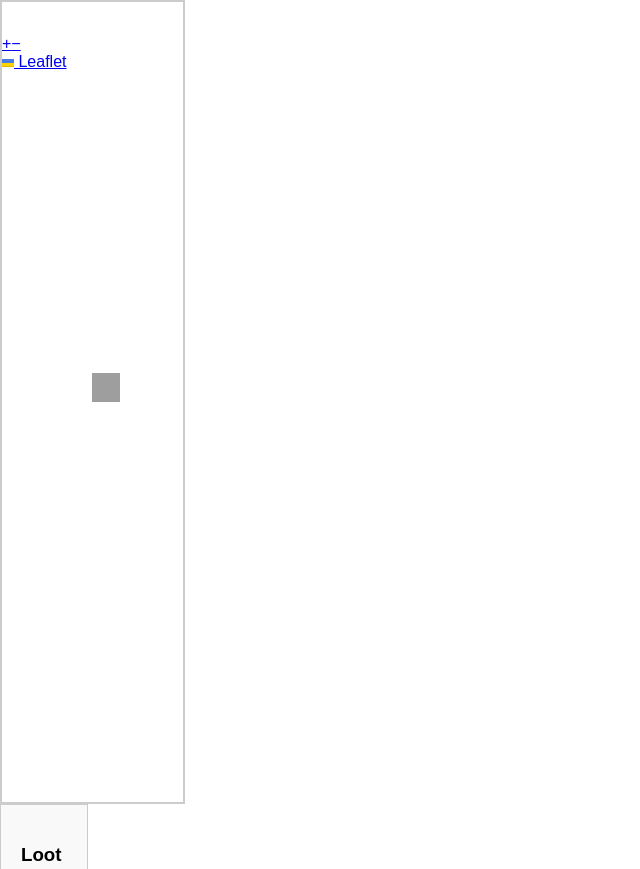
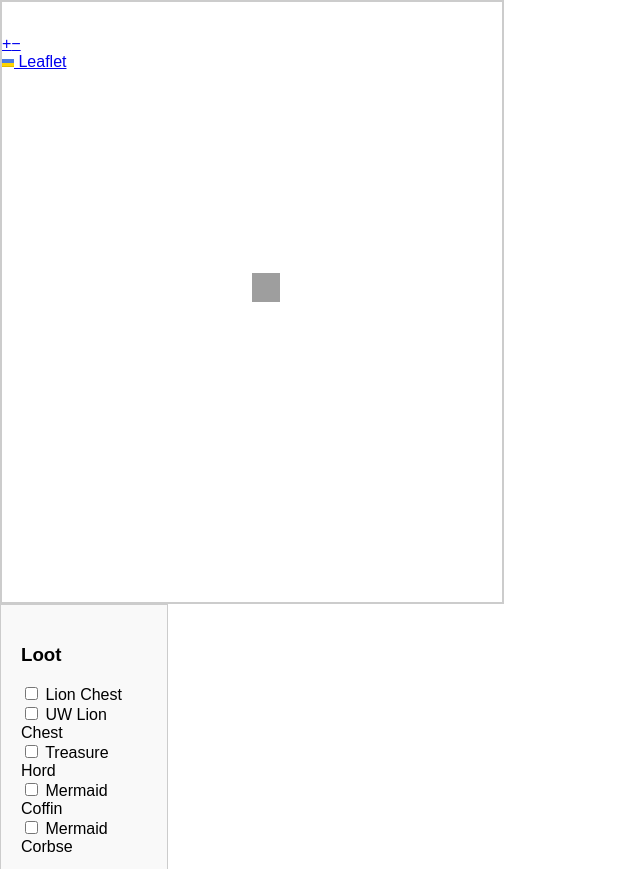
Before and after one commit to markusdressler1/DnD---The-Blue-Maelstrom-Normal, a plain HTML site: page index.html in a window 1280 px wide. Shown: the top 869 px of the page, without its empty margins (0-640 px from the left). Drawn offline with nearby package versions, Linux system fonts and the light colour scheme; grey boxes are pictures that could not be loaded.

Commit message:
Update styles.css

```diff
--- a/styles.css
+++ b/styles.css
@@ -9,9 +9,10 @@ body {
 }
 
 #map {
-    flex-grow: 1;  /* Karte nimmt den verfügbaren Platz ein */
-    height: 100%;  /* Die Karte nimmt 100% der Höhe ein */
-    border: 2px solid #ccc;  /* Optionaler Rahmen */
+    width: 500px; /* Feste Breite für die Karte */
+    height: 600px; /* Feste Höhe für die Karte */
+    border: 2px solid #ccc;
+    max-width: 100%;  /* Damit die Karte nicht zu groß wird, falls der Bildschirm kleiner ist */
 }
 
 .legend {
```
